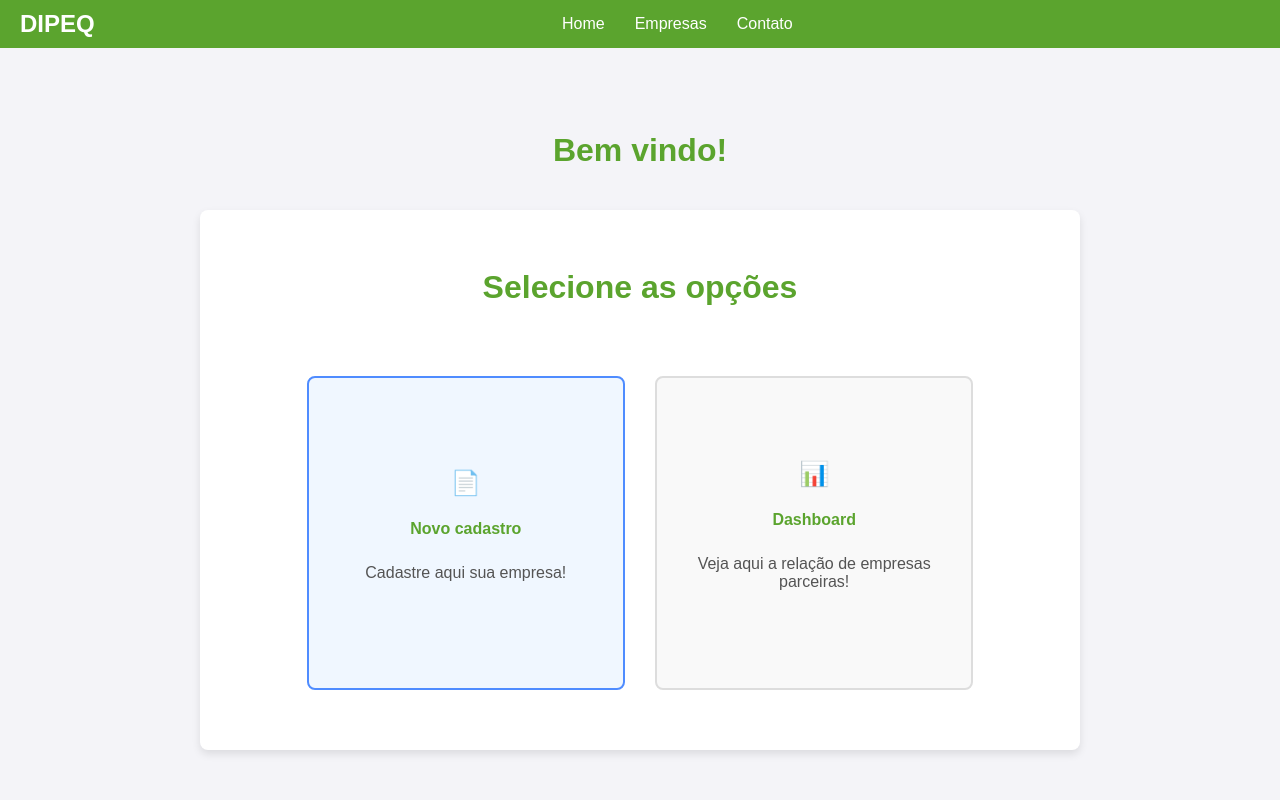
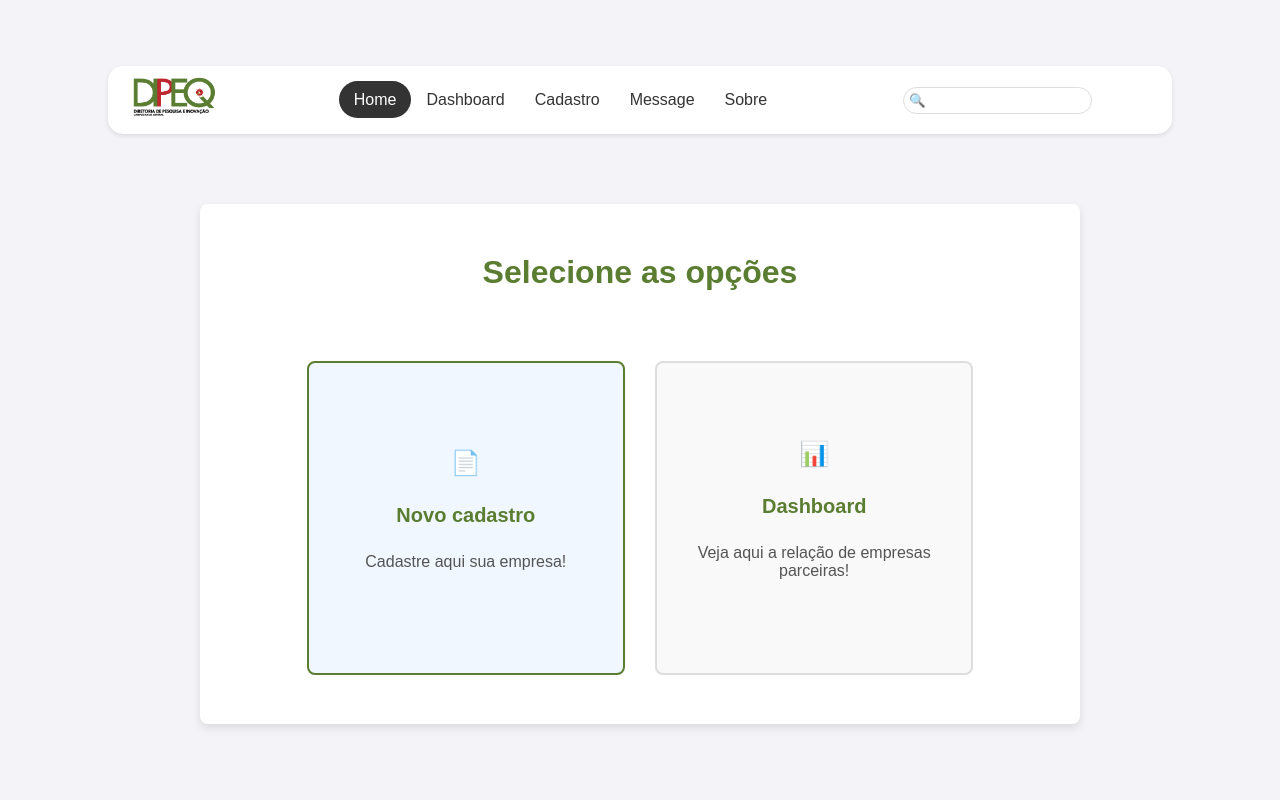
Before and after one commit to gabifpp0/Projeto_DIPEQ, a Django app: page /incubadora/ in a window 1280 px wide. Run offline with Django 5.2, Linux system fonts and the light colour scheme.

Commit message:
Adicionando dashboard e ajeitando home

```diff
--- a/projincubadora/incubadora/static/css/home.css
+++ b/projincubadora/incubadora/static/css/home.css
@@ -10,48 +10,16 @@ body {
   height: 100vh;
 }
 
-  header {
-    width: 100%;
-    background-color: #5BA42E;
-    color: white;
-    position: fixed;
-    top: 0;
-    left: 0;
-    z-index: 1000;
-  }
-
-  nav {
+.navbar {
   display: flex;
+  align-items: center;
   justify-content: space-between;
-    align-items: center;
+  background-color: white;
   padding: 10px 20px;
-  }
-
-  nav ul {
-    list-style-type: none;
-    margin: 0;
-    padding: 0;
-    display: flex;
-  }
-
-  nav ul li {
-    margin: 0 15px;
-  }
-
-  nav ul li a {
-    color: white;
-    text-decoration: none;
-    font-size: 16px;
-    transition: color 0.3s;
-  }
-
-  nav ul li a:hover {
-    color: #f0f7ff;
-  }
-
-  nav ul {
-    margin-left: auto;
-    margin-right: auto;
+  border-radius: 15px;
+  box-shadow: 0 2px 4px rgba(0,0,0,0.1);
+  margin: 20px 100px;
+  width: 80%;
 }
 
 .logo {
@@ -59,10 +27,59 @@ body {
   font-weight: bold;
 }
 
+.logo span {
+  display: flex;
+  align-items: center;
+}
+
+.logo-img {
+  width: 90px;
+  height: auto;
+  margin-right: 10px;
+}
+
+.nav-links {
+  display: flex;
+  list-style: none;
+  padding: 30;
+  margin: 0;
+}
+
+.nav-links li {
+  margin: 5 15px;
+}
+
+.nav-links a {
+  text-decoration: none;
+  color: #333;
+  padding: 10px 15px;
+  border-radius: 20px;
+  transition: background-color 0.3s;
+}
+
+.nav-links a:hover, .nav-links a.active {
+  background-color: #333;
+  color: white;
+}
+
+.nav-right {
+  display: flex;
+  align-items: center;
+  margin: 0px 50px;
+}
+
+.search-bar {
+  padding: 5px;
+  border: 1px solid #ddd;
+  border-radius: 20px;
+  margin-right: 10px;
+}
+
 .welcome {
   display: flex;
-    margin: 60px auto 0;
-    color: #5BA42E;
+  margin: 0;
+  color: #5A7D31;
+  margin-top: 80px;
 }
 
 .container {
@@ -72,13 +89,14 @@ body {
   padding: 20px 40px;
   width: 800px;
   text-align: center;
-    margin-top: 20px;
-    min-height: 500px;
+  margin-top: 50px;
+  min-height: 480px;
   display: flex;
   flex-direction: column;
   justify-content: center;
   align-items: center;
-    color: #5BA42E;
+  color: #5A7D31;
+  margin-bottom: 30px;
 }
 
 .container h1 {
@@ -124,7 +142,7 @@ body {
 }
 
 .option.selected {
-    border-color: #4f8cff;
+  border-color: #5A7D31;
   background: #f0f7ff;
   height: auto;
   padding: 30px;
@@ -145,7 +163,7 @@ body {
 }
 
 .option:hover {
-    border-color: #5BA42E;
+  border-color: #5A7D31;
 }
 
 .icon {
@@ -154,7 +172,7 @@ body {
 }
 
 h2 {
-    font-size: 16px;
-    color: #5BA42E;
+  font-size: 20px;
+  color: #5A7D31;
   margin-bottom: 10px;
 }
--- a/projincubadora/incubadora/templates/home.html
+++ b/projincubadora/incubadora/templates/home.html
@@ -5,24 +5,26 @@
   <meta name="viewport" content="width=device-width, initial-scale=1.0">
 
   {% load static %}
-  <link rel="stylesheet" href={% static 'css/home.css' %}>
-  <link rel="stylesheet" href="/index.css">
+  <link rel="stylesheet" href="{% static 'css/home.css' %}">
   <title>Home</title>
 </head>
 <body>
-  <header>
-    <nav>
-      <div class="logo">DIPEQ</div>
-      <ul>
-        <li><a href="#home">Home</a></li>
-        <li><a href="#curriculos">Empresas</a></li>
-        <li><a href="#contato">Contato</a></li>
+    <nav class="navbar">
+      <div class="logo">
+          <img src="/static/imgs/cropped-LOGO-DIPEQ.png" alt="dipeq Logo" class="logo-img">
+
+      </div>
+      <ul class="nav-links">
+          <li><a href="#" class="active" >Home</a></li>
+          <li><a href="#">Dashboard</a></li>
+          <li><a href="#">Cadastro</a></li>
+          <li><a href="#">Message</a></li>
+          <li><a href="#">Sobre</a></li>
       </ul>
-    </nav>
-  </header>
-  <div class="welcome">
-    <h1>Bem vindo!</h1>
-  </div>
+      <div class="nav-right">
+          <input type="text" class="search-bar" placeholder="🔍">
+      </div>
+  </nav>
 
   <div class="container">
     <h1>Selecione as opções</h1>
--- a/projincubadora/incubadora/urls.py
+++ b/projincubadora/incubadora/urls.py
@@ -3,7 +3,8 @@ from . import views
 urlpatterns =[
     path('', views.telaInicial, name='telaInicial'),
     path('cadastro/', views.cadastroEmpresa, name='cadastroEmpresa'),
+    path('cadastro/gestao/', views.gestaoPessoas, name='gestaoPessoas'),
     path('cadastro/redes/', views.cadastroRedes, name='cadastroRedes'),
-    path('cadastro/gestao/', views.gestaoPessoas, name='gestaoPessoas'),
+    path('cadastro/faturamento/', views.faturamento, name='faturamento'),
     path('dashboard/', views.dashboard, name='dashboard'),
 ]
--- a/projincubadora/incubadora/views.py
+++ b/projincubadora/incubadora/views.py
@@ -1,7 +1,9 @@
 from django.shortcuts import render, redirect, get_object_or_404
 from django.http import HttpResponse
-from .forms import EmpresaForm, GestaoDePessoasForm, RedesForm
-from .models import Empresa, GestaoDePessoas, Redes
+from .forms import EmpresaForm, GestaoDePessoasForm, RedesForm, FaturamentoForm, FaturamentoMesForm
+from .models import Empresa, GestaoDePessoas, Redes, Faturamento, FaturamentoMensal
+from django.utils import timezone
+from django.forms import modelformset_factory
 
 # Create your views here.
 
@@ -37,7 +39,6 @@ def gestaoPessoas(request):
     else:
         form = GestaoDePessoasForm()
     return render(request, 'gestao.html', {'form': form})
-    #return render(request,"gestao.html")
 
 def cadastroRedes(request):
     empresa_id = request.session.get('empresa_id')
@@ -49,19 +50,45 @@ def cadastroRedes(request):
     if request.method == 'POST':
         form = RedesForm(request.POST)
         if form.is_valid():
-            redes = form.save()
+            redes = form.save(commit=False)
             redes.empresa = empresa
             redes.save()
-            del request.session['empresa_id']
-            return redirect('dashboard')
+            return redirect('faturamento')
 
     else:
         form = RedesForm()
     return render(request, 'redes.html', {'form': form})
-    #return render(request,"redes.html")
 
-#def faturamento(request):
-    #return render(request,"faturamento.html")
+def faturamento(request):
+    empresa_id = request.session.get('empresa_id')
+    if not empresa_id:
+        return redirect('cadastroEmpresa')
+
+    empresa = get_object_or_404(Empresa, id=empresa_id)
+
+    if request.method == 'POST':
+        form = FaturamentoForm(request.POST)
+        if form.is_valid():
+            faturamento = form.save(commit=False)
+            faturamento.empresa = empresa
+            faturamento.save()
+
+            # Criar automaticamente os faturamentos dos últimos 3 meses do último ano registrado
+            meses_atuais = [10, 11, 12]  # Últimos 3 meses (Outubro, Novembro, Dezembro)
+            for mes in meses_atuais:
+                FaturamentoMensal.objects.create(
+                    faturamento=faturamento,
+                    mes=mes,
+                    valor=0  # O usuário pode atualizar depois
+                )
+
+            return redirect('dashboard')
+
+    else:
+        form = FaturamentoForm()
+
+    return render(request, 'faturamento.html', {'form': form})
+
 
 def dashboard(request):
     return render(request,"dashboard.html")
```
Also changed, not shown: projincubadora/incubadora/forms.py (+10 -0 lines), projincubadora/incubadora/models.py (+33 -10 lines), projincubadora/incubadora/static/css/dashboard.css (+192 -0 lines), projincubadora/incubadora/templates/dashboard.html (+62 -0 lines), projincubadora/incubadora/templates/faturamento.html (+26 -16 lines), projincubadora/db.sqlite3, projincubadora/incubadora/migrations/0001_initial.py, projincubadora/incubadora/migrations/0002_alter_faturamento_empresa_and_more.py (deleted), projincubadora/incubadora/migrations/0002_alter_faturamentomensal_options.py (added), projincubadora/incubadora/migrations/0003_gestaodepessoas_empresa_alter_redes_empresa.py (deleted), projincubadora/incubadora/static/imgs/cropped-LOGO-DIPEQ.png (added). Lines whose indentation alone changed are shown as unchanged.
